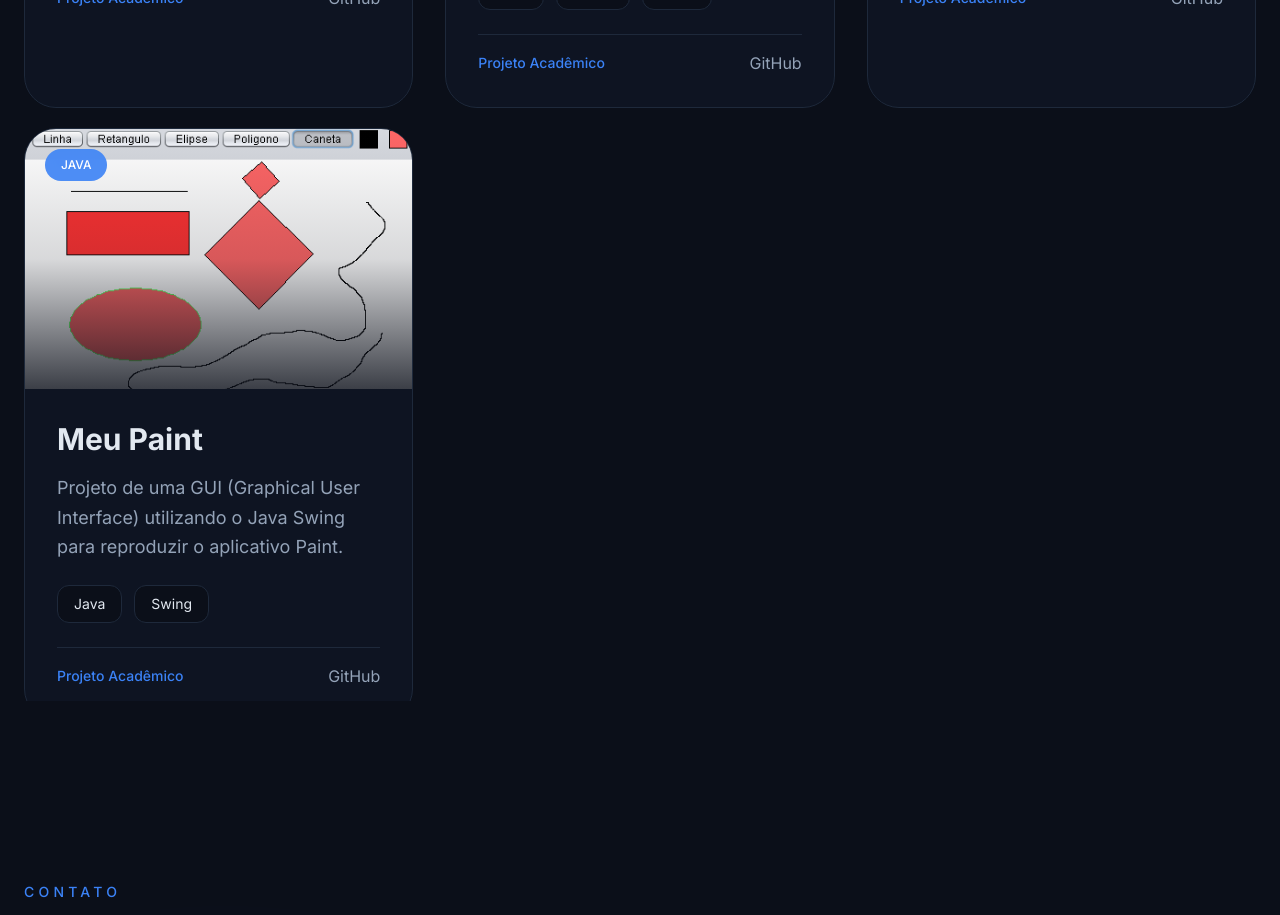
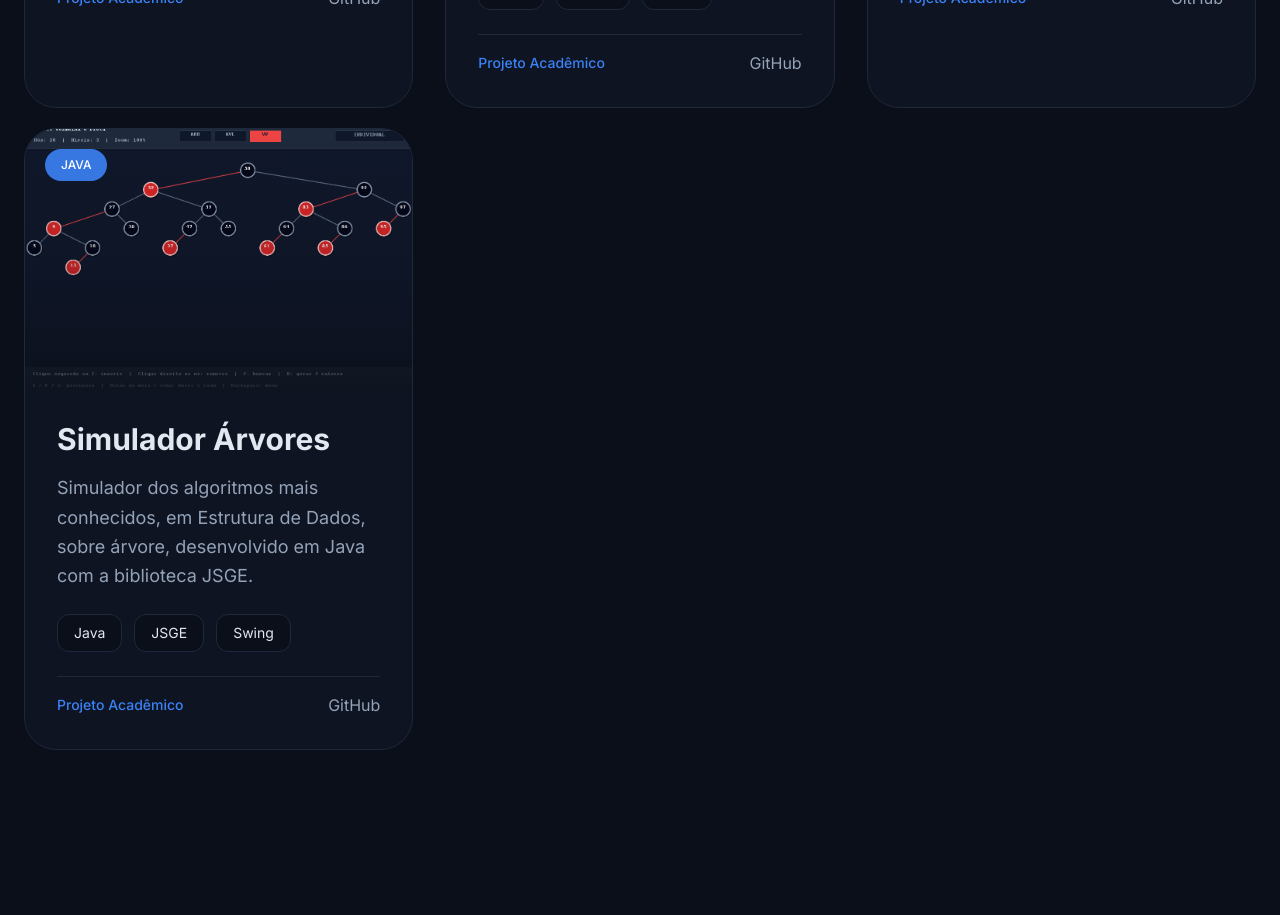
Before and after one commit to BrennoGaspar/Portfolio, a Next.js app: page / in a window 1280 px wide. Shown: the part 4780-5695 px from the top of the page. Built offline with nearby package versions, Linux system fonts and the light colour scheme.

Commit message:
Atualização visual

```diff
--- a/src/sections/projects.tsx
+++ b/src/sections/projects.tsx
@@ -14,12 +14,13 @@ import biblioteca from "@/assets/images/projects/biblioteca.png"
 import meupaint from "@/assets/images/projects/meupaint.png"
 import simuladoresordenacao from "@/assets/images/projects/simuladoresordenacao.png"
 import horadoorush from "@/assets/images/projects/horadoorush.png"
+import simuladorarvores from "@/assets/images/projects/simuladorarvores.png"
 
 export default function Projetos () {
 
     return (
 
-        <section id="projetos" className="relative min-h-screen overflow-hidden px-6 pt-32 md:pt-24 pb-20">
+        <section id="projetos" className="relative min-h-screen overflow-hidden px-6 pt-32 md:pt-24 pb-25">
 
             {/* Header */}
             <motion.div
@@ -195,11 +196,11 @@ export default function Projetos () {
 
                 <Projeto
                     stack="JAVA"
-                    titulo="Meu Paint"
-                    descricao="Projeto de uma GUI (Graphical User Interface) utilizando o Java Swing para reproduzir o aplicativo Paint."
-                    tecnologias={[ "Java", "Swing" ]}
-                    github="https://github.com/BrennoGaspar/Meu-Paint"
-                    imagePath={meupaint}
+                    titulo="Simulador Árvores"
+                    descricao="Simulador dos algoritmos mais conhecidos, em Estrutura de Dados, sobre árvore, desenvolvido em Java com a biblioteca JSGE."
+                    tecnologias={[ "Java", "JSGE", "Swing" ]}
+                    github="https://github.com/BrennoGaspar/SimuladorArvores"
+                    imagePath={simuladorarvores}
                 />
 
             </motion.div>
```
Lines whose indentation alone changed are shown as unchanged.
